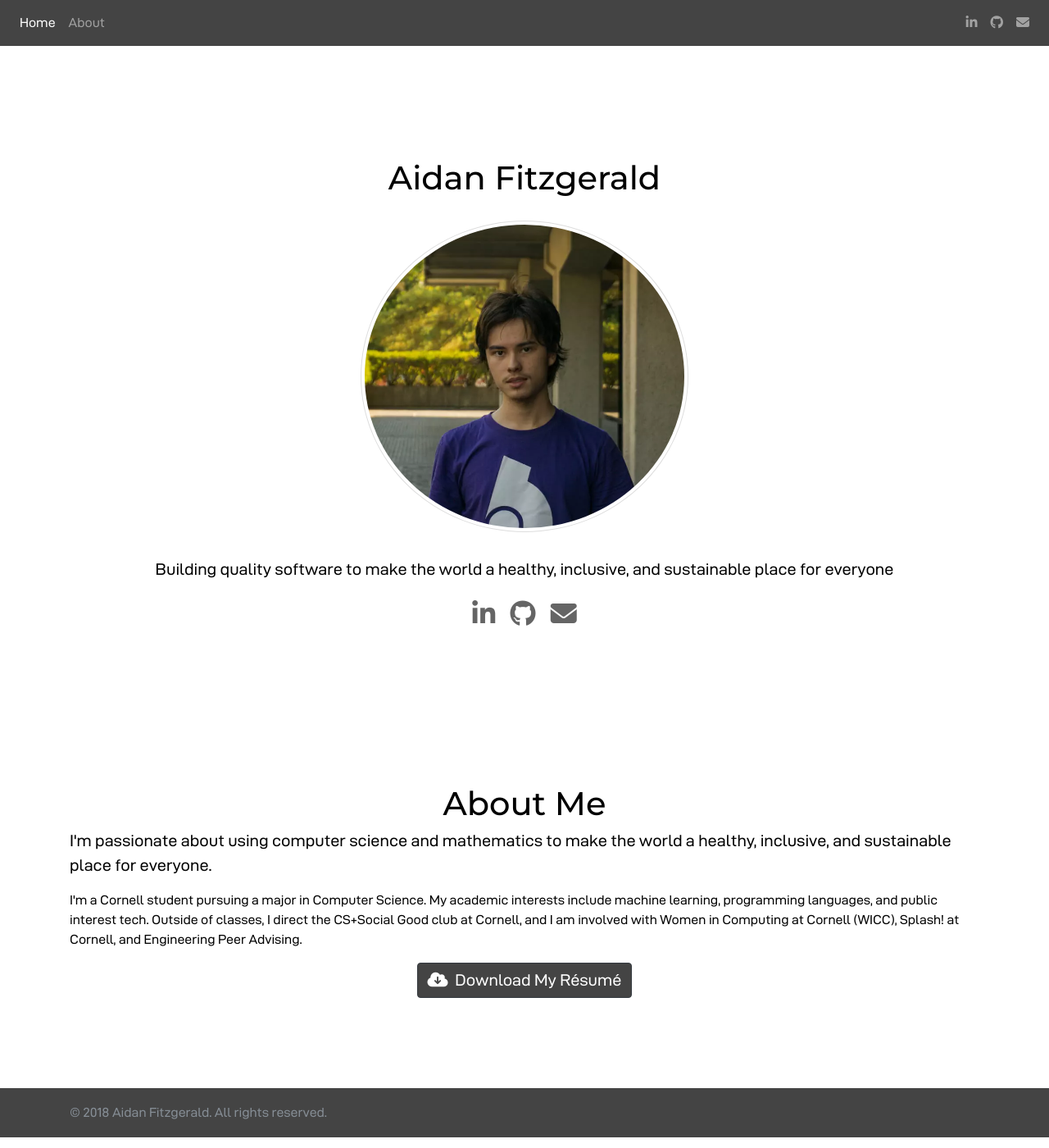
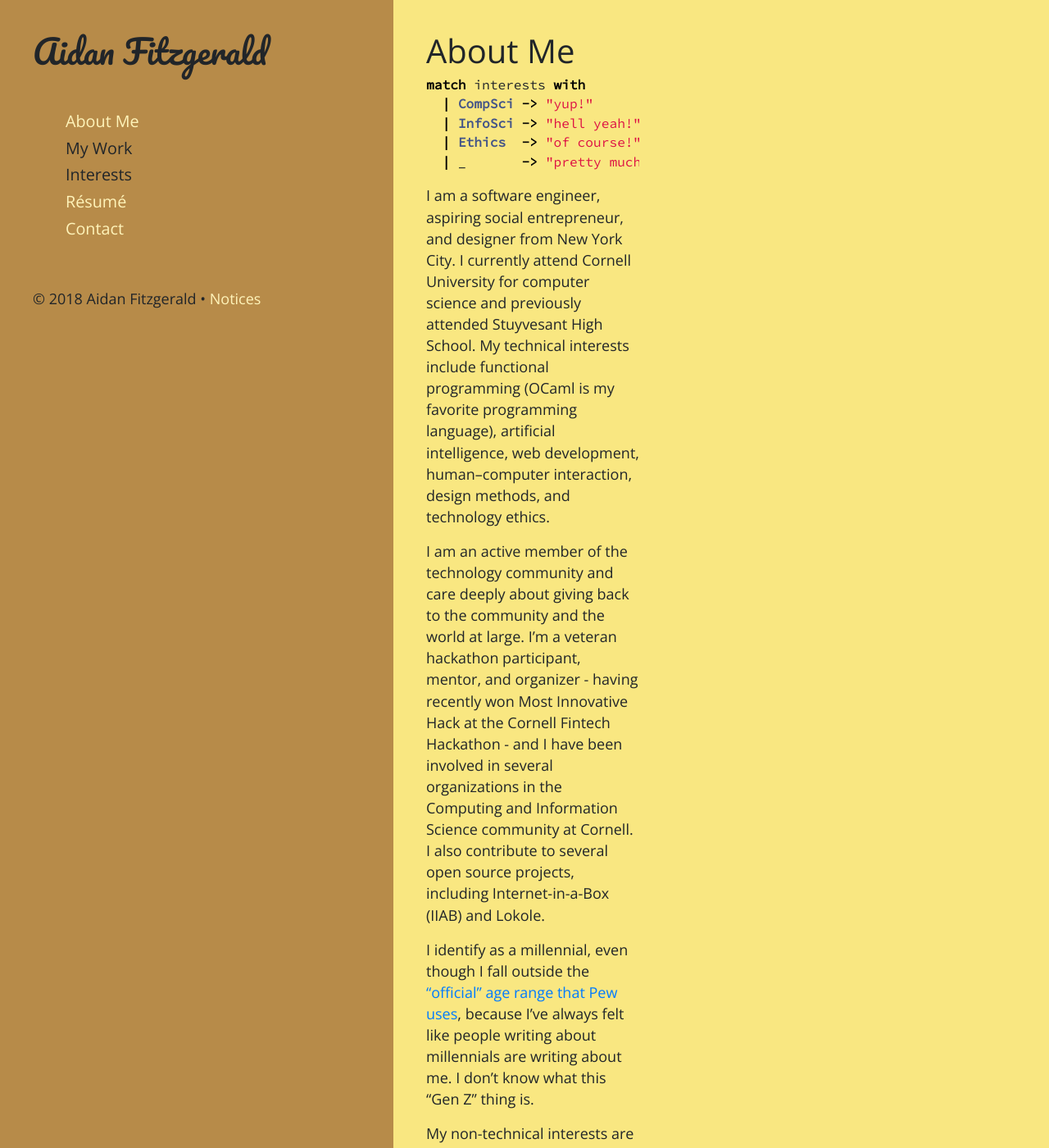
Before and after one commit to aidan-fitz/aidan-fitz.com, a Jekyll site: the page built from index.md, in a window 1280 px wide and 1400 px high. Shown: the whole window at 82% size. Built offline with Jekyll 4.4.1, drawn with Linux system fonts in a browser that asks for light colours; nearby versions of some CDN libraries; some of the changed text lies outside the part shown.

Commit message:
Fall 2018 Redesign (#2)
* Add autobiography

* Don't put content in template folder

* New sidebar "header"
Inspired by tristanharris.com

* Replace old header with sidebar

* Style sidebar; put main content in main element

* More padding

* Add padding to nav, remove footer styles

* Change background colors

* Move main content bg color to body element

* Change fonts. Prototyping with only free fonts for now

* Change font size and line spacing

* Add fake code and style for it; add HCI interest
Rouge syntax highlighting theme: github

* Add travis.yml

* Add résumé link

* Add contact page

* Update to most recent resume version; rm two-page resume

* Remove old section styles

* Make it look like a real nav menu

* Add CSS for accessibility

* Add ethical and legal notices

* Change nav link colors

* Add Pew link about millennials

* Simplify legal stuff

````diff
--- a/Gemfile
+++ b/Gemfile
@@ -1,4 +1,5 @@
 source 'https://rubygems.org'
 
 gem "jekyll"
+gem "rouge"
 #gem "github-pages", group: :jekyll_plugins
--- a/_includes/about.html
+++ /dev/null
@@ -1,17 +0,0 @@
-<section id="about">
-  <main class="container">
-    <h1 class="text-center">About Me</h1>
-
-    <p class="lead">I'm passionate about using computer science and mathematics to
-    make the world a healthy, inclusive, and sustainable place for everyone.</p>
-
-    <p>I'm a Cornell student pursuing a major in Computer Science. My academic
-    interests include machine learning, programming languages, and public
-    interest tech. Outside of classes, I direct the CS+Social Good club at
-    Cornell, and I am involved with Women in Computing at Cornell (WICC),
-    Splash! at Cornell, and Engineering Peer Advising.</p>
-
-    {% include resume-dl.html %}
-
-  </main>
-</section>
--- a/_includes/contact.html
+++ /dev/null
@@ -1,7 +0,0 @@
-<section id="contact" class="black-bg">
-  <main class="container">
-    <h1 class="text-center">Contact</h1>
-
-    <p class="email text-center">acf67@cornell.edu</p>
-  </main>
-</section>
--- /dev/null
+++ b/_includes/sidebar.html
@@ -0,0 +1,27 @@
+<header id="site-sidebar">
+  <h1 id="site-title">Aidan Fitzgerald</h1>
+
+  <nav>
+    <ul id="site-links">
+      <li>
+        <a href="/">About Me</a>
+      </li>
+      <li>My Work</li>
+      <li>Interests</li>
+      <li>
+        <a href="/Resume-short.pdf">Résumé</a>
+      </li>
+      <li>
+        <a href="/contact">Contact</a>
+      </li>
+    </ul>
+
+    <!-- TODO Social links here
+    <ul id="social-links"></ul>
+     -->
+  </nav>
+
+  <footer>
+    &copy; 2018 Aidan Fitzgerald &bull; <a href="/notices" title="Copyright, Privacy, and Accessibility Notices">Notices</a>
+  </footer>
+</header>
--- a/_includes/top.html
+++ /dev/null
@@ -1,12 +0,0 @@
-<section id="top">
-  <h1 class="text-center">Aidan Fitzgerald</h1>
-
-  <img class="img-thumbnail rounded-circle mx-auto d-block profile-photo" src="photo.webp" alt="&copy; Jane Wong">
-
-  <p class="lead text-center">
-    Building quality software to make the world a healthy, inclusive,
-    and sustainable place for everyone
-  </p>
-
-  {% include social.html %}
-</section>
--- a/_layouts/default.html
+++ b/_layouts/default.html
@@ -2,10 +2,10 @@
 <html>
   {% include head.html %}
   <body data-spy="scroll" data-target="#navbarCollapse">
-    {% include header.html %}
+    {% include sidebar.html %}
 
-    {{ content }}
-
-    {% include footer.html %}
+    <main>
+      {{ content }}
+    </main>
   </body>
 </html>
--- a/css/_sass/_fonts.scss
+++ b/css/_sass/_fonts.scss
@@ -1,20 +1,20 @@
 // Change this Google Fonts import as necessary
-@import url('https://fonts.googleapis.com/css?family=Montserrat:500');
+@import url('https://fonts.googleapis.com/css?family=Open+Sans:400,400i,700,700i|Pacifico|Source+Code+Pro');
 
-@font-face {
-  font-family: "D-DIN";
-  src: url('/fonts/D-DIN.woff2') format('woff2'),
-       url('/fonts/D-DIN.woff') format('woff'),
-       url('/fonts/D-DIN.otf') format('opentype'),
-       url('/fonts/D-DIN.ttf') format('truetype');
-  font-weight: normal;
-  font-style: normal;
-}
+// @font-face {
+//   font-family: "D-DIN";
+//   src: url('/fonts/D-DIN.woff2') format('woff2'),
+//        url('/fonts/D-DIN.woff') format('woff'),
+//        url('/fonts/D-DIN.otf') format('opentype'),
+//        url('/fonts/D-DIN.ttf') format('truetype');
+//   font-weight: normal;
+//   font-style: normal;
+// }
 
-@font-face {
-  font-family: "D-Din Expanded";
-  src: url('/fonts/D-Din_Expanded.woff2') format('woff2'),
-       url('/fonts/D-DIN_Expanded.woff') format('woff');
-  font-weight: normal;
-  font-style: normal;
-}
+// @font-face {
+//   font-family: "D-Din Expanded";
+//   src: url('/fonts/D-Din_Expanded.woff2') format('woff2'),
+//        url('/fonts/D-DIN_Expanded.woff') format('woff');
+//   font-weight: normal;
+//   font-style: normal;
+// }
--- /dev/null
+++ b/css/_sass/_rouge.scss
@@ -0,0 +1,209 @@
+.highlight table td { padding: 5px; }
+.highlight table pre { margin: 0; }
+.highlight .cm {
+  color: #999988;
+  font-style: italic;
+}
+.highlight .cp {
+  color: #999999;
+  font-weight: bold;
+}
+.highlight .c1 {
+  color: #999988;
+  font-style: italic;
+}
+.highlight .cs {
+  color: #999999;
+  font-weight: bold;
+  font-style: italic;
+}
+.highlight .c, .highlight .cd {
+  color: #999988;
+  font-style: italic;
+}
+.highlight .err {
+  color: #a61717;
+  background-color: #e3d2d2;
+}
+.highlight .gd {
+  color: #000000;
+  background-color: #ffdddd;
+}
+.highlight .ge {
+  color: #000000;
+  font-style: italic;
+}
+.highlight .gr {
+  color: #aa0000;
+}
+.highlight .gh {
+  color: #999999;
+}
+.highlight .gi {
+  color: #000000;
+  background-color: #ddffdd;
+}
+.highlight .go {
+  color: #888888;
+}
+.highlight .gp {
+  color: #555555;
+}
+.highlight .gs {
+  font-weight: bold;
+}
+.highlight .gu {
+  color: #aaaaaa;
+}
+.highlight .gt {
+  color: #aa0000;
+}
+.highlight .kc {
+  color: #000000;
+  font-weight: bold;
+}
+.highlight .kd {
+  color: #000000;
+  font-weight: bold;
+}
+.highlight .kn {
+  color: #000000;
+  font-weight: bold;
+}
+.highlight .kp {
+  color: #000000;
+  font-weight: bold;
+}
+.highlight .kr {
+  color: #000000;
+  font-weight: bold;
+}
+.highlight .kt {
+  color: #445588;
+  font-weight: bold;
+}
+.highlight .k, .highlight .kv {
+  color: #000000;
+  font-weight: bold;
+}
+.highlight .mf {
+  color: #009999;
+}
+.highlight .mh {
+  color: #009999;
+}
+.highlight .il {
+  color: #009999;
+}
+.highlight .mi {
+  color: #009999;
+}
+.highlight .mo {
+  color: #009999;
+}
+.highlight .m, .highlight .mb, .highlight .mx {
+  color: #009999;
+}
+.highlight .sb {
+  color: #d14;
+}
+.highlight .sc {
+  color: #d14;
+}
+.highlight .sd {
+  color: #d14;
+}
+.highlight .s2 {
+  color: #d14;
+}
+.highlight .se {
+  color: #d14;
+}
+.highlight .sh {
+  color: #d14;
+}
+.highlight .si {
+  color: #d14;
+}
+.highlight .sx {
+  color: #d14;
+}
+.highlight .sr {
+  color: #009926;
+}
+.highlight .s1 {
+  color: #d14;
+}
+.highlight .ss {
+  color: #990073;
+}
+.highlight .s {
+  color: #d14;
+}
+.highlight .na {
+  color: #008080;
+}
+.highlight .bp {
+  color: #999999;
+}
+.highlight .nb {
+  color: #0086B3;
+}
+.highlight .nc {
+  color: #445588;
+  font-weight: bold;
+}
+.highlight .no {
+  color: #008080;
+}
+.highlight .nd {
+  color: #3c5d5d;
+  font-weight: bold;
+}
+.highlight .ni {
+  color: #800080;
+}
+.highlight .ne {
+  color: #990000;
+  font-weight: bold;
+}
+.highlight .nf {
+  color: #990000;
+  font-weight: bold;
+}
+.highlight .nl {
+  color: #990000;
+  font-weight: bold;
+}
+.highlight .nn {
+  color: #555555;
+}
+.highlight .nt {
+  color: #000080;
+}
+.highlight .vc {
+  color: #008080;
+}
+.highlight .vg {
+  color: #008080;
+}
+.highlight .vi {
+  color: #008080;
+}
+.highlight .nv {
+  color: #008080;
+}
+.highlight .ow {
+  color: #000000;
+  font-weight: bold;
+}
+.highlight .o {
+  color: #000000;
+  font-weight: bold;
+}
+.highlight .w {
+  color: #bbbbbb;
+}
+// .highlight {
+//   background-color: #f8f8f8;
+// }
--- a/css/style.scss
+++ b/css/style.scss
@@ -2,28 +2,72 @@
 ---
 @import 'bg';
 @import 'fonts';
+@import 'rouge';
 
-$chrome-color: #444444;
+// Sidebar styles
+
+$main-bg-color: rgb(249, 231, 129);
+$sidebar-bg-color: rgb(183, 139, 73);
+$sidebar-width: 480px;
+
+body {
+  background-color: $main-bg-color;
+  font-family: "Open Sans", sans-serif;
+  font-size: 18px;
+  line-height: 1.45;
+}
+
+#site-sidebar {
+  height: 100%;
+  width: $sidebar-width; // TODO make this responsive
+  position: fixed;
+  z-index: 1;
+  top: 0;
+  left: 0;
+  background-color: $sidebar-bg-color;
+  overflow-x: hidden; // Disable horizontal scroll
+  padding: 40px;
+
+  a {
+    color: rgb(255, 244, 186);
+    text-decoration: none;
+  }
+
+  a:active, a:hover, a:focus {
+    color: white;
+  }
+}
+
+#site-title {
+  font-family: "Pacifico";
+}
+
+main {
+  margin-left: $sidebar-width;
+  padding: 40px;
+  padding-right: 500px;
+}
+
+code, pre {
+  font-family: "Source Code Pro", monospace;
+  font-size: 0.9em;
+}
 
 nav {
-  background-color: $chrome-color;
+  padding-top: 40px;
+  padding-bottom: 40px;
 }
 
-nav a.nav-link {
-  color: white;
-}
+#site-links {
+  list-style: none;
+  font-size: 110%;
+  line-height: 1.65;
 
-nav a.nav-link:active {
-  text-decoration: underline;
-}
-
-body {
-  @extend %white-bg;
-  font-family: "D-DIN Expanded", sans-serif; // play around with this
-}
-
-h1, h2 {
-  font-family: "Montserrat", sans-serif;
+  // For accessibility on Safari; see:
+  // https://developer.mozilla.org/en-US/docs/Web/CSS/list-style#Accessibility_concerns
+  li a::before {
+    content: "\200B";
+  }
 }
 
 .social {
@@ -45,35 +89,7 @@ h1, h2 {
 
 .download-resume {
   font-size: 125%;
-  background-color: $chrome-color;
-}
-
-footer {
-/*  position: absolute;
-  bottom: 0; */
-  width: 100%;
-  margin-top: 60px;
-  /* Set the fixed height of the footer here */
-  height: 60px;
-  line-height: 60px; /* Vertically center the text there */
-  background-color: $chrome-color;
-  color: white;
-}
-
-section {
-  padding: 50px;
-}
-
-$top-padding: 135px;
-
-#top {
-  @extend %white-bg;
-  padding-top: 60px + $top-padding;
-  padding-bottom: $top-padding;
-}
-
-#about {
-  @extend %white-bg;
+  background-color: $sidebar-bg-color;
 }
 
 .profile-photo {
--- a/index.md
+++ b/index.md
@@ -1,9 +1,24 @@
 ---
 layout: default
-title: Home
+title: About Me
 ---
 
-<!-- Content sections -->
-{% include top.html %}
-{% include about.html %}
-<!-- {% include contact.html %} -->
+# About Me
+
+```ocaml
+match interests with
+  | CompSci -> "yup!"
+  | InfoSci -> "hell yeah!"
+  | Ethics  -> "of course!"
+  | _       -> "pretty much everything, yeah"
+```
+
+I am a software engineer, aspiring social entrepreneur, and designer from New York City. I currently attend Cornell University for computer science and previously attended Stuyvesant High School. My technical interests include functional programming (OCaml is my favorite programming language), artificial intelligence, web development, human&ndash;computer interaction, design methods, and technology ethics.
+
+I am an active member of the technology community and care deeply about giving back to the community and the world at large. I’m a veteran hackathon participant, mentor, and organizer - having recently won Most Innovative Hack at the Cornell Fintech Hackathon - and I have been involved in several organizations in the Computing and Information Science community at Cornell. I also contribute to several open source projects, including Internet-in-a-Box (IIAB) and Lokole.
+
+I identify as a millennial, even though I fall outside the [“official” age range that Pew uses][millennials], because I’ve always felt like people writing about millennials are writing about me. I don’t know what this “Gen Z” thing is.
+
+My non-technical interests are varied and range from the more “intellectual” to the more “recreational”. My “intellectual” interests include: philosophy, the social sciences  (including sociology, urbanism, and economics), organizational structures, and mathematics. My “recreational” interests include: alternative rock, ukulele, the outdoors, and writing.
+
+[millennials]: http://www.pewresearch.org/fact-tank/2018/03/01/defining-generations-where-millennials-end-and-post-millennials-begin/
````
Also changed, not shown: contact.md (added, +13 -0 lines), notices.md (added, +20 -0 lines), .travis.yml (added), Gemfile.lock, 2 other files.
